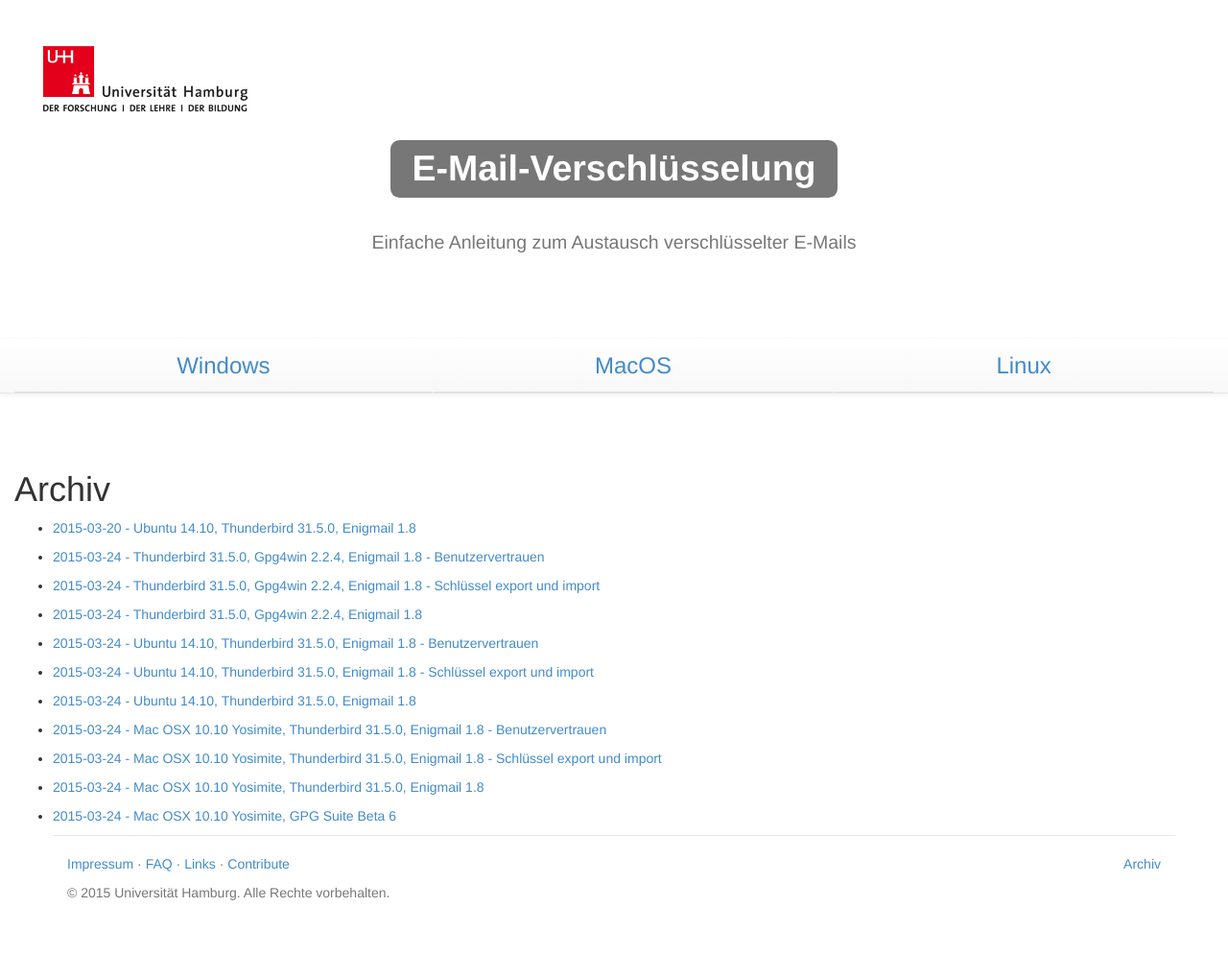
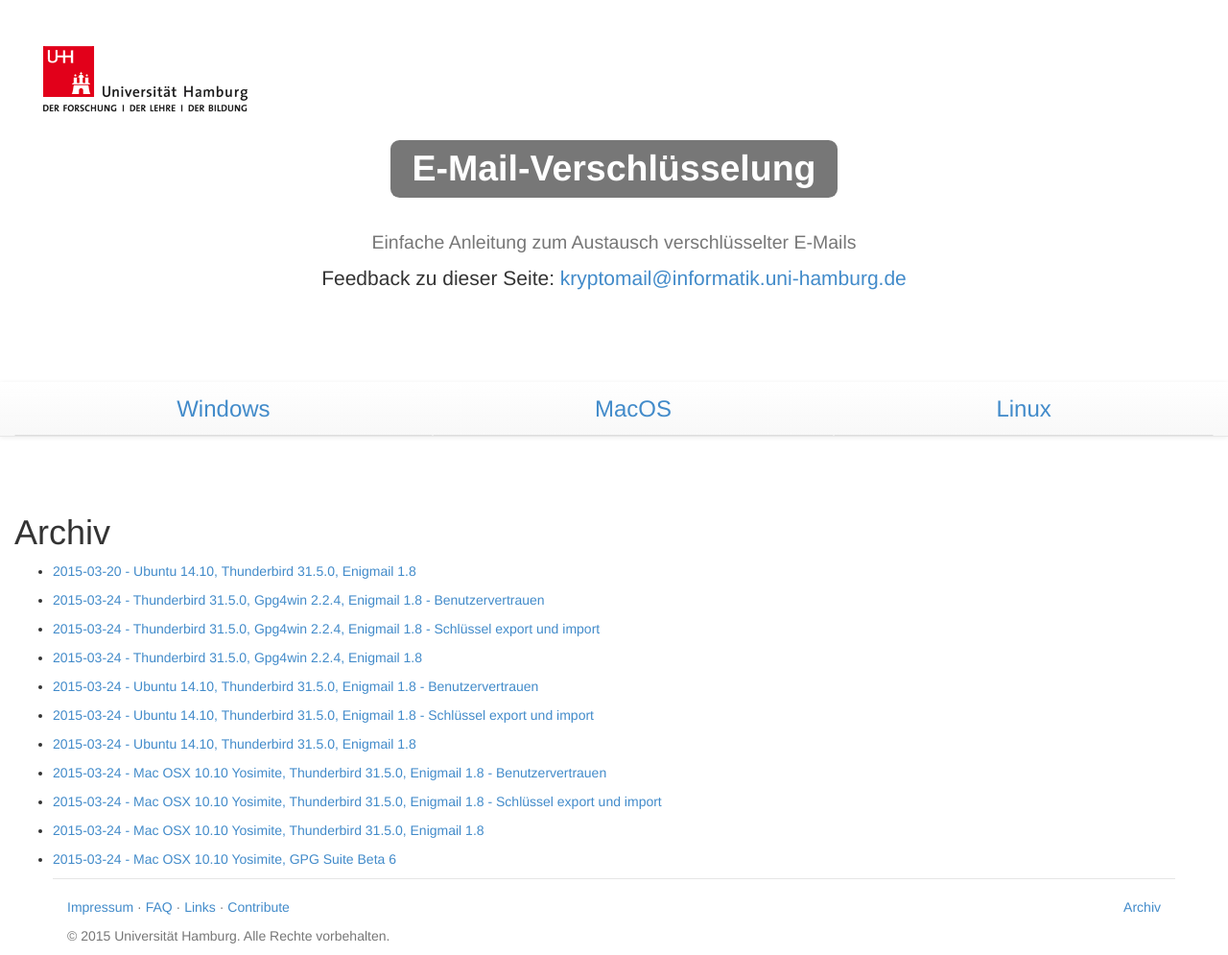
Before and after one commit to Mo-M/PGP-Tutorial, a Jekyll site: the page built from archiv/index.md, in a window 1280 px wide. Shown: the whole page at 96% size. Built offline with Jekyll 4.4.1, drawn with Linux system fonts in a browser that asks for light colours; nearby versions of some CDN libraries; library files that are not in the unit come from our copies; comment, search, counter and statistics services are not loaded; before the commit the page ends 950 px from its top, so only the background shows below that.

Commit message:
links changed

```diff
--- a/_includes/footer.html
+++ b/_includes/footer.html
@@ -20,7 +20,7 @@
 <script type="text/javascript">
 var a2a_config = a2a_config || {};
 a2a_config.linkname = "{{site.title}} - {{ page.system }} - {{ page.program }}";
-a2a_config.linkurl = "{{site.url}}{{page.url}}";
+a2a_config.linkurl = "{{site.baseurl}}{{site.url}}{{page.url}}";
 a2a_config.onclick = 1;
 a2a_config.locale = "de";
 </script>
--- a/_includes/header.html
+++ b/_includes/header.html
@@ -1,10 +1,11 @@
 <div class="jumbotron center hidden-xs">
     <div class = "container-fluid">
-        <a href="http://www.uni-hamburg.de"><img class="pull-left"  src="/imgs/uhh-logo.gif" alt="Uhh Logo"></a>
+        <a href="http://www.uni-hamburg.de"><img class="pull-left"  src="{{site.baseurl}}imgs/uhh-logo.gif" alt="Uhh Logo"></a>
     </div>
     <div class = "container-fluid">
         <h1><a href="{{site.baseurl}}" ><span class="label label-default hidden-xs">{{ site.title }}</span></a></h1>
         <div class="h3"><span class="label label-default visible-xs">{{ site.title }}</span></div>
         <h2><small>{{ site.subtitle }}</small> </h2>
+		<p>Feedback zu dieser Seite: <a href="mailto:kryptomail@informatik.uni-hamburg.de">kryptomail@informatik.uni-hamburg.de</a></p>
     </div>
 </div>
--- a/_includes/navi.html
+++ b/_includes/navi.html
@@ -26,9 +26,9 @@
                     {% assign pathlength = item.path | split: "/" | size %}
                     {% if item.system == page.system and item.system == folder and pathlength == 3 %}
                         {% if item.program == page.program %}
-                        <li class="active h4"><a href="{{item.url}}">{{item.program}}</a></li>
+                        <li class="active h4"><a href="{{site.baseurl}}{{item.url}}">{{item.program}}</a></li>
                         {% else %}
-                        <li class="h4"><a href="{{item.url}}">{{item.program}}</a></li>
+                        <li class="h4"><a href="{{site.baseurl}}{{item.url}}">{{item.program}}</a></li>
                         {% endif %}
                     {% endif %}
                 {% endfor %}
--- a/archiv/index.md
+++ b/archiv/index.md
@@ -7,6 +7,6 @@
 {% assign pages = site.pages | sort: 'date' %}
 {% for archiv in pages %}
 {% if archiv.version %}
-- [{{archiv.date}} - {{archiv.version}}{% if archiv.title %} - {{archiv.title}} {% endif %}]({{archiv.url}})
+- [{{archiv.date}} - {{archiv.version}}{% if archiv.title %} - {{archiv.title}} {% endif %}]({{site.baseurl}}{{archiv.url}})
 {% endif %}
 {% endfor %}
```
